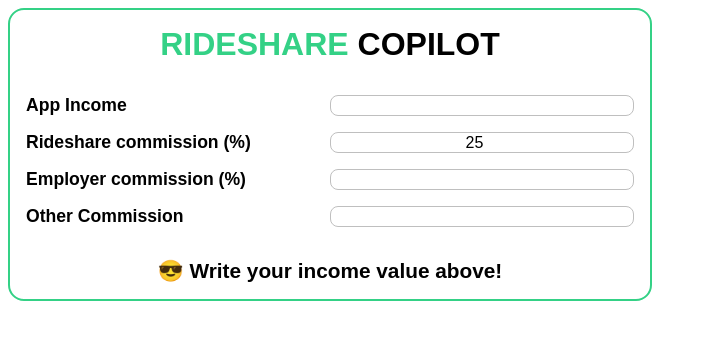
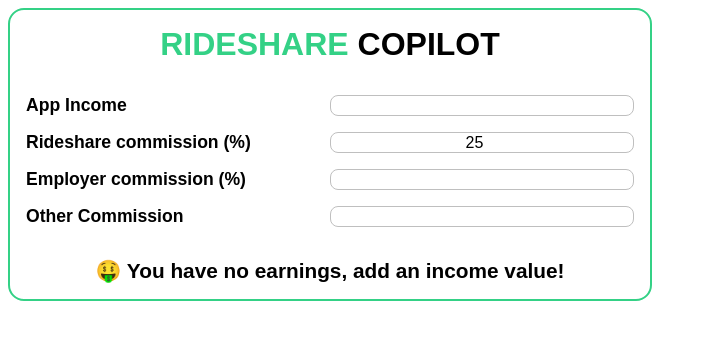
Before and after one commit to EmanuelTabian/rideshare-calculator, a React (Create React App) app: page / in a window 1280 px wide. Shown: the top 340 px of the page, without its empty margins (0-707 px from the left). Built offline with nearby package versions, Linux system fonts and the light colour scheme.

Commit message:
Define a new message for negative income values

```diff
--- a/src/components/Output.js
+++ b/src/components/Output.js
@@ -1,10 +1,14 @@
-export default function Output({ netIncome, finalIncome }) {
+export default function Output({ netIncome }) {
   return (
     <div className="output">
-      {netIncome ? (
-        <p className="message">🤑 You have earned {netIncome}RON this week!</p>
+      {!netIncome ? (
+        <p>🤑 You have no earnings, add an income value!</p>
+      ) : netIncome > 0 ? (
+        <p className="message"> You have earned {netIncome}RON this week!</p>
       ) : (
-        <p>😎 Write your income value above!</p>
+        <p className="message">
+          😒 You've spent {Math.abs(netIncome)}RON more than you've earned!{" "}
+        </p>
       )}
     </div>
   );
```
